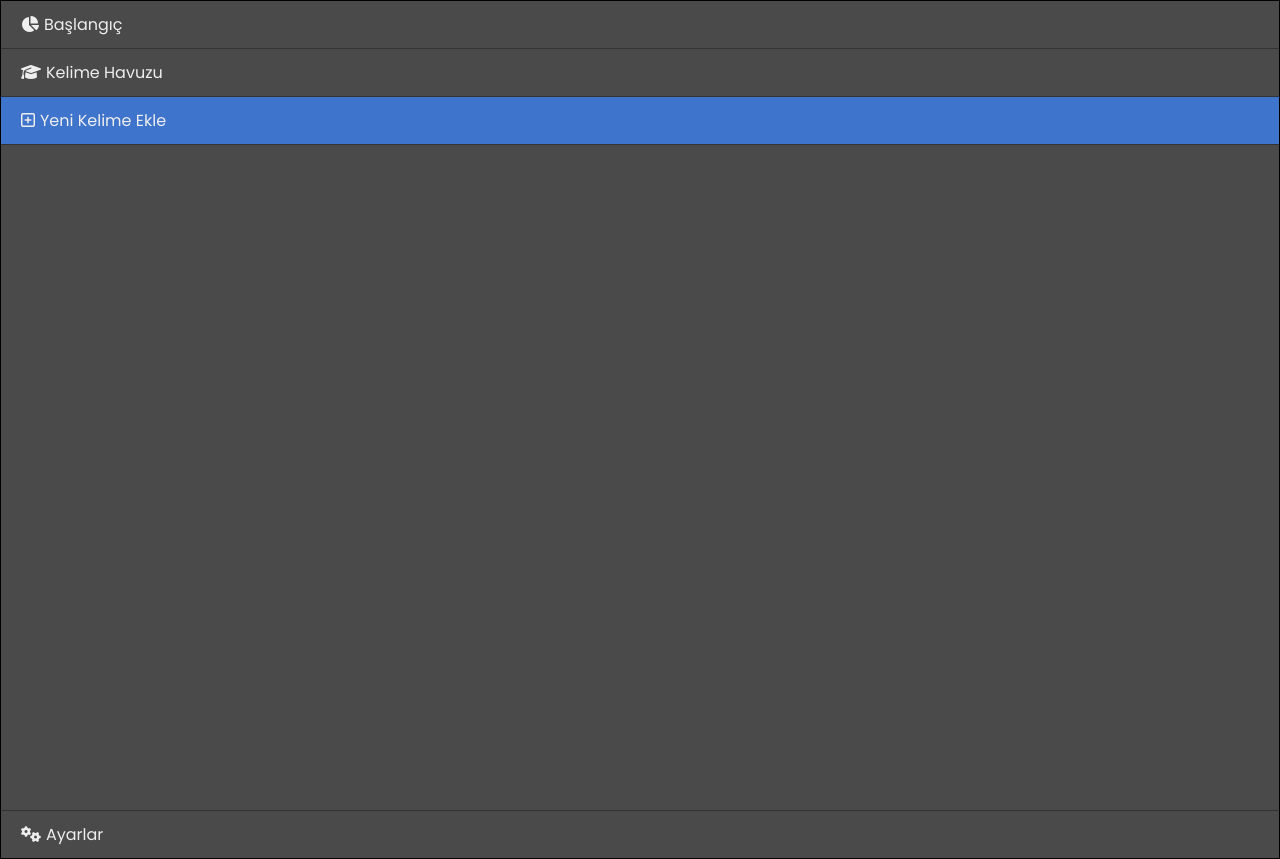
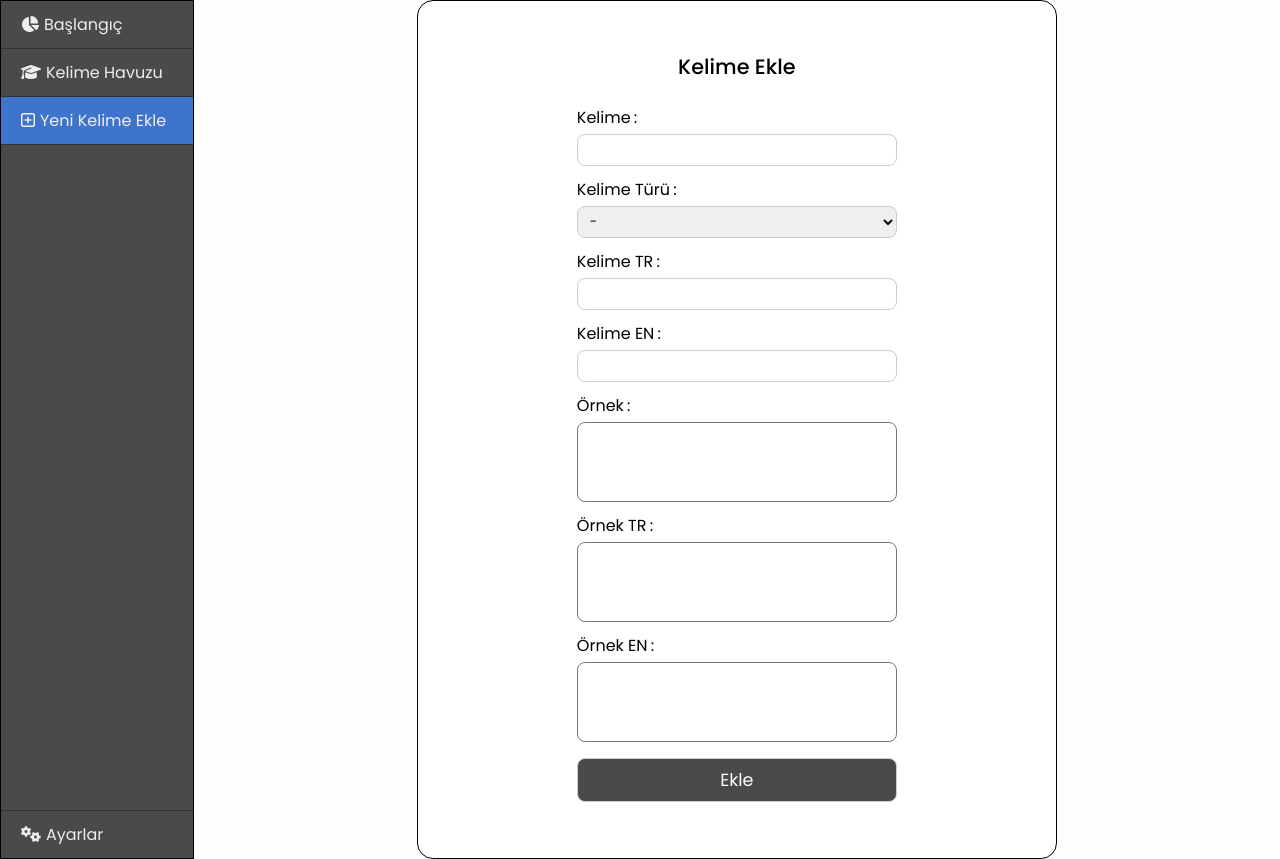
Before and after one commit to MuratAkkus0/frontend-daily, a PHP site: page /pages/new-word.html in a window 1280 px wide. Run offline with PHP 8.4, Linux system fonts and the light colour scheme; some web fonts are replaced.

Commit message:
Kelime tekrar uygulamasi gelistirildi

```diff
--- /dev/null
+++ b/word_repeat/css/add_new_word.css
@@ -0,0 +1,80 @@
+section.add_new_word{
+    width: 100%;
+    height: 100%;
+    align-items: center;
+}
+.new_word_box{
+    width: 40rem;
+    padding: 3.5rem;
+    display: flex;
+    flex-direction: column;
+    justify-content: center;
+    align-items: center;
+    border: 1px solid black;
+    border-radius: 1rem;
+    background-color: #ffffff;
+}
+.new_word_box > h1{
+    margin-bottom: 2rem;
+    font-size: 1.3rem;
+    font-weight: 500;
+}
+
+.new_word_box #new_word_form{
+    display: flex;
+    flex-direction: column;
+}
+#new_word_form > *:focus{
+    outline : 0.5px solid var(--black--)
+}
+#new_word_form > select{
+    margin-bottom: 1rem;
+    width: 20rem;
+    height: 2rem;
+    border-radius: 0.5rem;
+    border: 1px solid #ccc;
+    padding-left: 0.5rem;
+    cursor : pointer;
+}
+#new_word_form > select option{
+    padding-left: 0.5rem;
+    cursor: pointer;
+}
+#new_word_form > input{
+    margin-bottom: 1rem;
+    width: 20rem;
+    height: 2rem;
+    border-radius: 0.5rem;
+    border: 1px solid #ccc;
+    padding-left: 0.5rem;
+}
+#new_word_form > textarea{
+    height: 5rem;
+    padding: 0.5rem;
+    resize: none;
+    border-radius: 0.5rem;
+    margin-bottom: 1rem;
+
+}
+#new_word_form > label{
+    margin-bottom: 0.5rem;
+}
+#new_word_form > label:after{
+    content: ":";
+    padding-left: 0.2rem;
+}
+#new_word_form > button{
+    width: 100%;
+    color: var(--gray-background--);
+    background-color: var(--black--);
+    border-radius: 0.5rem;
+    border: 1px solid #ccc;
+    font-size: 1.1rem;
+    padding: .5rem;
+    cursor: pointer;
+    transition: all .2s ease;
+}
+#new_word_form > button:hover{
+    background-color: var(--black-hover--);
+    box-shadow: 0px 8px 8px -5px rgba(235, 235, 235, 0.484);
+}
--- a/word_repeat/css/home.css
+++ b/word_repeat/css/home.css
@@ -1,6 +1,7 @@
 .overview .overview-box {
     cursor: pointer;
     display: flex;
+    padding: 0 25px;
     align-items: center;
     justify-content: space-evenly;
 }
--- a/word_repeat/css/main.css
+++ b/word_repeat/css/main.css
@@ -5,6 +5,14 @@
 @import "./home.css";
 @import "./wortPool.css";
 @import url("https://cdnjs.cloudflare.com/ajax/libs/font-awesome/6.5.2/css/all.min.css");
+@import "./add_new_word.css";
+:root {
+  --black--: rgb(74, 74, 74);
+  --black-hover--: rgb(84, 84, 84);
+  --blue--: rgb(62, 116, 203);
+  --gray-background--: #fdfdfd;
+  --gray--: #ccc;
+}
 
 * {
   font-family: "Poppins", sans-serif;
@@ -20,7 +28,7 @@
   width: 100%;
   height: 100%;
   display: flex;
-  background-color: #fdfdfd;
+  background-color: var(--gray-background--);
 }
 .study-cards-cont {
   width: 100%;
@@ -70,7 +78,7 @@
   position: absolute;
   top: 0;
   left: 0;
-  border: 1px solid #ccc;
+  border: 1px solid var(--gray--);
   border-radius: 5px;
   display: flex;
   justify-content: center;
@@ -101,7 +109,7 @@
   cursor: pointer;
   padding: 10px 20px;
   background-color: #fff;
-  border: 1px solid #ccc;
+  border: 1px solid var(--gray--);
   border-radius: 3px;
   margin-top: 15px;
   transition: transform 0.1s linear;
--- a/word_repeat/css/reUseCss.css
+++ b/word_repeat/css/reUseCss.css
@@ -21,7 +21,6 @@
 
 .ctg-item {
     color: rgba(0, 0, 0, 0.648);
-    padding: 0 25px;
     background-color: #ffffff;
     border: 1px solid rgb(197, 197, 197);
     border-radius: 5px;
--- a/word_repeat/js/active_tracker.js
+++ b/word_repeat/js/active_tracker.js
@@ -11,7 +11,7 @@
 
     // Code for find Pages Urls
     let url = await e.target.getAttribute('href');
-    window.location.pathname = `/frontend-daily/Word_Repeat${url}`;
+    window.location.pathname = `/Word_Repeat${url}`;
 
     e.preventDefault();
 }
--- a/word_repeat/js/main.js
+++ b/word_repeat/js/main.js
@@ -8,7 +8,9 @@
 });
 // Active import function for all pages
 const studyCardsUrl = "/Word_Repeat/pages/study-cards.html" ;
+const addWordUrl = "/Word_Repeat/pages/new-word.html" ;
 const turnCardMdlLoc = "./turn_card.js" ;
+const addWordMdlLoc = "./add_word.js" ;
 
 window.addEventListener('load', () => {
     switch (window.location.pathname) {
@@ -17,6 +19,12 @@
             break;
         case '/frontend-daily/Wort_Repeat/wort-pool.html':
         break;
+        case addWordUrl:
+
+            import(addWordMdlLoc).then(
+                addWordMdl => addWordMdl.addEventListener()
+            );
+            break;
     }
 });
 export {toolbarItems};
--- /dev/null
+++ b/word_repeat/js/study_card.js
@@ -0,0 +1,3 @@
+import { configObject } from "./word_pool.js";
+
+console.log(configObject);
--- a/word_repeat/pages/new-word.html
+++ b/word_repeat/pages/new-word.html
@@ -1,23 +1,56 @@
 <!DOCTYPE html>
 <html lang="en">
+
 <head>
     <meta charset="UTF-8">
     <meta name="viewport" content="width=device-width, initial-scale=1.0">
     <link rel="stylesheet" href="../css/main.css" type="text/css">
     <title>Cards</title>
 </head>
+
 <body>
     <main>
         <div class="toolbar-container">
             <ul class="menu">
                 <li class="menu-item"><a href="/index.html"><i class="fa-solid fa-chart-pie"></i>Başlangıç</a></li>
-                <li class="menu-item"><a href="/pages/wort-pool.html"><i class="fa-solid fa-graduation-cap"></i>Kelime Havuzu</a></li>
-                <li class="active menu-item"><a href="/pages/study-cards.html"><i class="fa-regular fa-square-plus"></i>Yeni Kelime Ekle</a></li>
+                <li class="menu-item"><a href="/pages/wort-pool.html"><i class="fa-solid fa-graduation-cap"></i>Kelime
+                        Havuzu</a></li>
+                <li class="active menu-item"><a href="/pages/study-cards.html"><i
+                            class="fa-regular fa-square-plus"></i>Yeni Kelime Ekle</a></li>
                 <li class="menu-item"><a href="/pages/settings.html"><i class="fa-solid fa-gears"></i>Ayarlar</a></li>
             </ul>
         </div>
+        <section class="add_new_word ctg-grid-cont4x">
+            <div class="new_word_box">
+                <h1>Kelime Ekle</h1>
+                <form id="new_word_form">
+                    <label for="word">Kelime</label>
+                    <input type="text" name="word" id="word">
+                    <label for="word_type">Kelime Türü</label>
+                    <select name="word_type" id="word_type" required>
+                        <option value="default" selected disabled>-</option>
+                        <option value="name">name</option>
+                        <option value="verb">verb</option>
+                        <option value="adjective">adjective</option>
+                    </select>
+                    <label for="word_tr">Kelime TR</label>
+                    <input type="text" name="word_tr" id="word_tr">
+                    <label for="word_en">Kelime EN</label>
+                    <input type="text" name="word_en" id="word_en">
+                    <label for="word_example">Örnek</label>
+                    <textarea name="word_example" id="word_example"></textarea>
+                    <label for="word_example_tr">Örnek TR</label>
+                    <textarea name="word_example_tr" id="word_example_tr"></textarea>
+                    <label for="word_example_en">Örnek EN</label>
+                    <textarea name="word_example_en" id="word_example_en"></textarea>
+                    <button type="submit" id="add_new_word-btn">Ekle</button>
+                </form>
+            </div>
 
+        </section>
     </main>
-<script src="../js/main.js" type="module"></script>
+    <script src="../js/main.js" type="module"></script>
+    <script src="../js/add_word.js" type="module"></script>
 </body>
+
 </html>
--- a/word_repeat/pages/study-cards.html
+++ b/word_repeat/pages/study-cards.html
@@ -57,5 +57,6 @@
       </div>
     </main>
     <script src="../js/main.js" type="module"></script>
+    <script src="../js/study_card.js" type="module"></script>
   </body>
 </html>
```
Also changed, not shown: word_repeat/js/add_word.js (added, +96 -0 lines), word_repeat/js/word_pool.js (added, +22 -0 lines), word_repeat/pages/wort-pool.html (+5 -4 lines).
